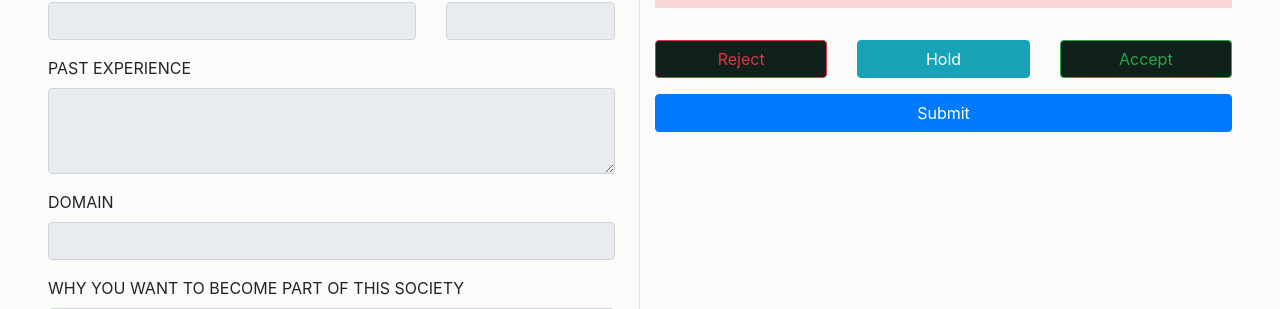
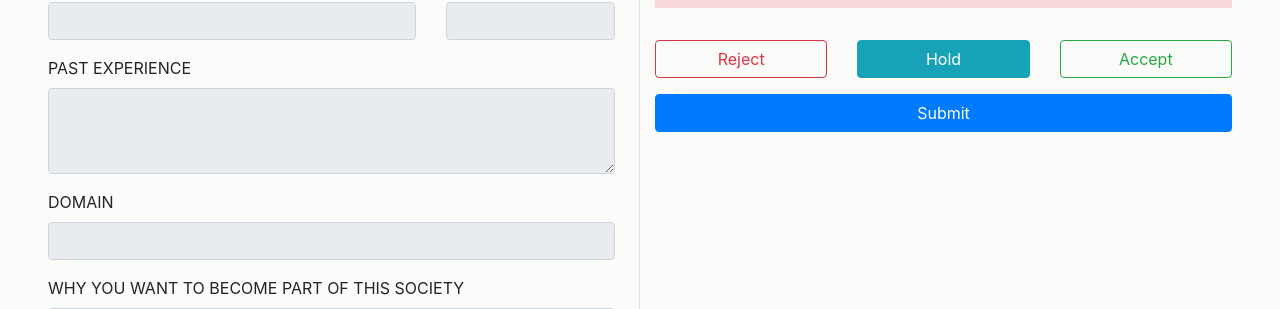
Before and after one commit to SulaimanConain/Recruitersspace, a Flask app: template templates/viewdetails.html in a window 1280 px wide. Shown: the part 385-694 px from the top of the page. Run offline with Flask 2, Linux system fonts and the light colour scheme; the template is opened without the code that fills it, so the values that code supplies are empty; some libraries are stand-ins or nearby versions.

Commit message:
color change

```diff
--- a/static/styles/style.css
+++ b/static/styles/style.css
@@ -46,6 +46,6 @@
   width: 100%;
 }
 
-.form-group button {
+.form-group btn-usr-reg {
   background-color: rgb(16, 32, 27);
 }
```
